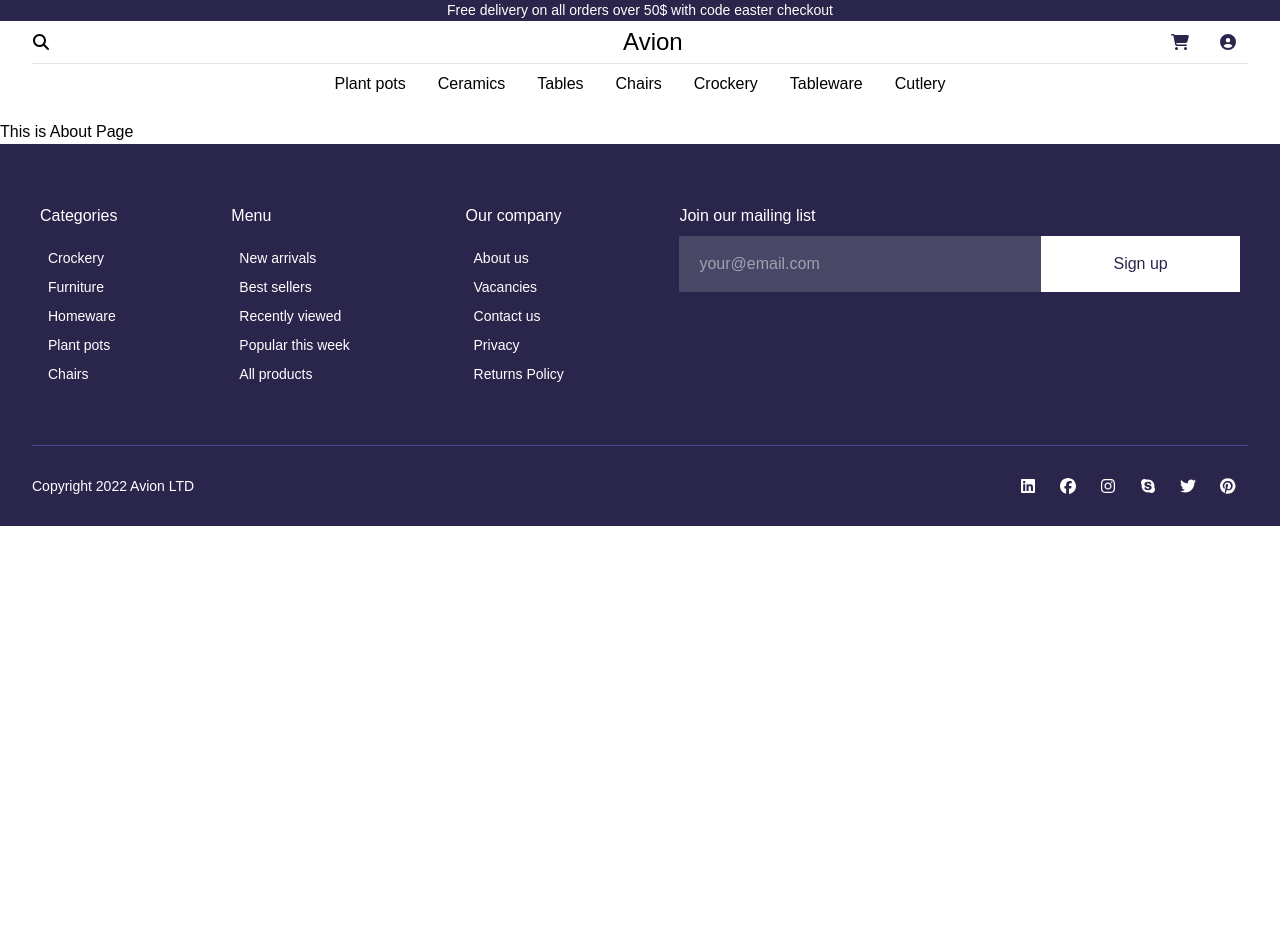
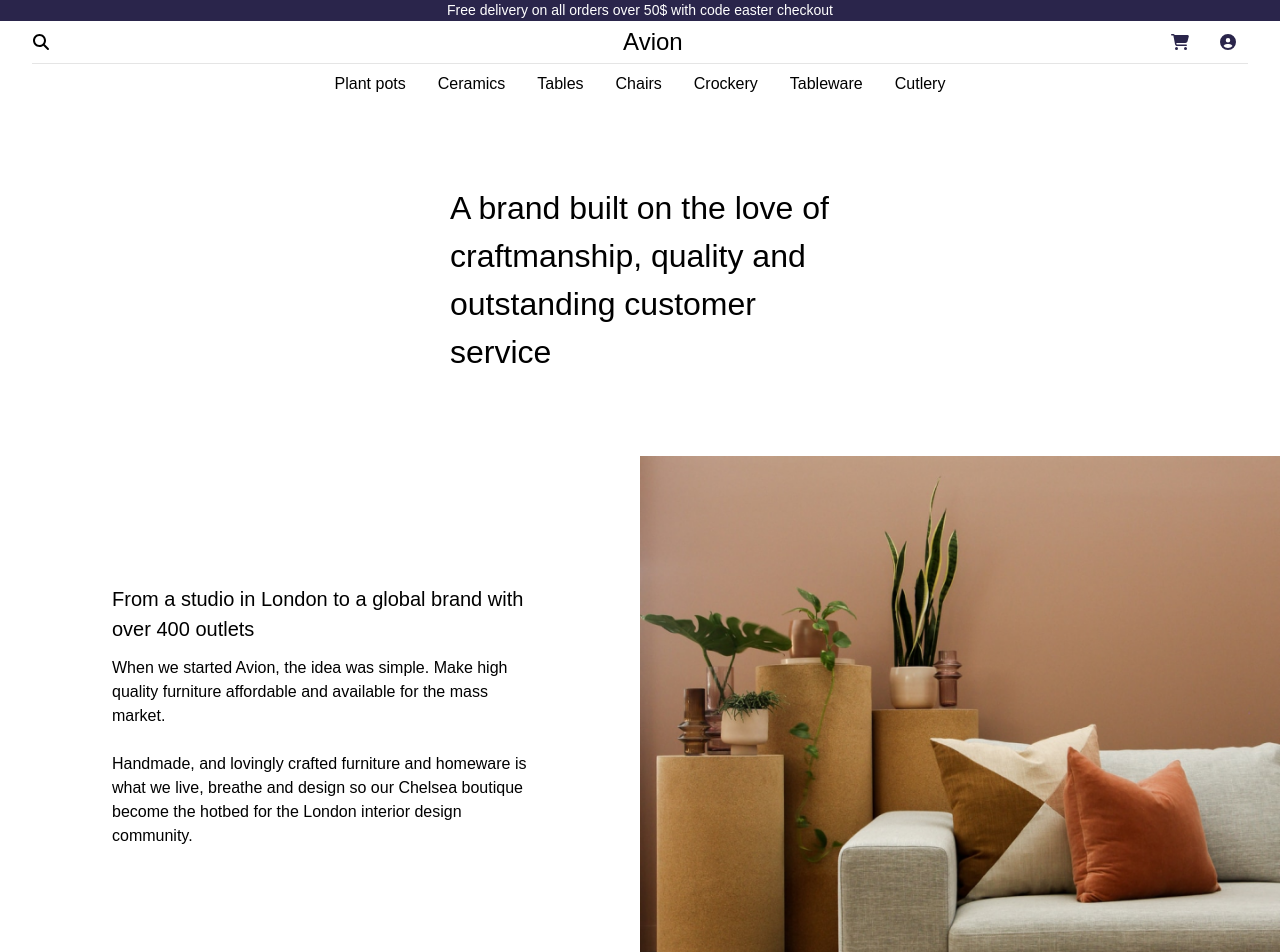
Before and after one commit to vuhuy172dh/ecommerce-website, a React (Create React App) app: page /About in a window 1280 px wide. Shown: the top 952 px of the page. Before the commit the page ends 800 px from the top, so only its background shows below. Built offline with nearby package versions, Linux system fonts and the light colour scheme; a web font is replaced by a local one.

Commit message:
#4 - Add About page with info item & email signup components

```diff
--- a/src/pages/about.jsx
+++ b/src/pages/about.jsx
@@ -1,5 +1,82 @@
+import React from 'react'
+import InfoItem from '../components/infoItem'
+import EmailSignUp from '../components/emailSignUp'
+import feature2 from '../assets/images/features1.png'
+import feature3 from '../assets/images/features3.png'
+
 function AboutPage() {
-  return <div>This is About Page</div>
+  return (
+    <div>
+      {/* Page header*/}
+      <div className="">
+        <p className="laptop:text-9 laptop:pt-16 laptop:pb-20 laptop:px-[450px]  text-h2 py-8 px-9 ">
+          A brand built on the love of craftmanship, quality and outstanding
+          customer service
+        </p>
+      </div>
+      {/* Features sections */}
+      <div className="grid grid-cols-1 laptop:grid-cols-2 mx-auto">
+        {/* Feature 1 */}
+        <div>
+          <div className="px-6 mt-12 sm:mb-9 laptop:px-28  laptop:pt-20 ">
+            <div className="text-h4 laptop:text-6">
+              From a studio in London to a global brand with over 400 outlets
+            </div>
+            <p className="font-satoshi text-3.5 mt-3 laptop:text-4">
+              When we started Avion, the idea was simple. Make high quality
+              furniture affordable and available for the mass market. <br />{' '}
+              <br />
+              Handmade, and lovingly crafted furniture and homeware is what we
+              live, breathe and design so our Chelsea boutique become the hotbed
+              for the London interior design community.
+            </p>
+            <button className="laptop:w-2/5 laptop:mt-40 mobile:mb-16 mt-16 w-full h-14 bg-light_grey">
+              Get in touch
+            </button>
+          </div>
+        </div>
+        {/* Feature 2 */}
+        <div>
+          <img
+            src={feature2}
+            alt="feature2"
+            className=" w-full  object-cover"
+          />
+        </div>
+        {/* Feature 3 */}
+        <div>
+          <img src={feature3} alt="feature1" className="  h-full object-cover" />
+        </div>
+        {/* Feature 4*/}
+        <div>
+          <div className="px-6 mt-12 mb-9 laptop:px-28  laptop:pt-20" >
+            <div className="text-h4 laptop:text-6 ">
+              Our service isn’t just personal, it’s actually hyper personally
+              exquisite
+            </div>
+            <p className="font-satoshi text-3.5 mt-3 laptop:text-4">
+              When we started Avion, the idea was simple. Make high quality
+              furniture affordable and available for the mass market. <br />
+              <br /> Handmade, and lovingly crafted furniture and homeware is
+              what we live, breathe and design so our Chelsea boutique become
+              the hotbed for the London interior design community.
+            </p>
+            <button className="laptop:w-2/5 laptop:mt-48 mt-16 mb-16 w-full h-14 bg-light_grey">
+              Get in touch
+            </button>
+          </div>
+        </div>
+      </div>
+      {/*Info item section */}
+      <div className="laptop:px-20 laptop:py-12 px-6 mb-12">
+        <InfoItem />
+      </div>
+      {/* Email signup section */}
+      <div>
+        <EmailSignUp />
+      </div>
+    </div>
+  )
 }
 
 export default AboutPage
```
